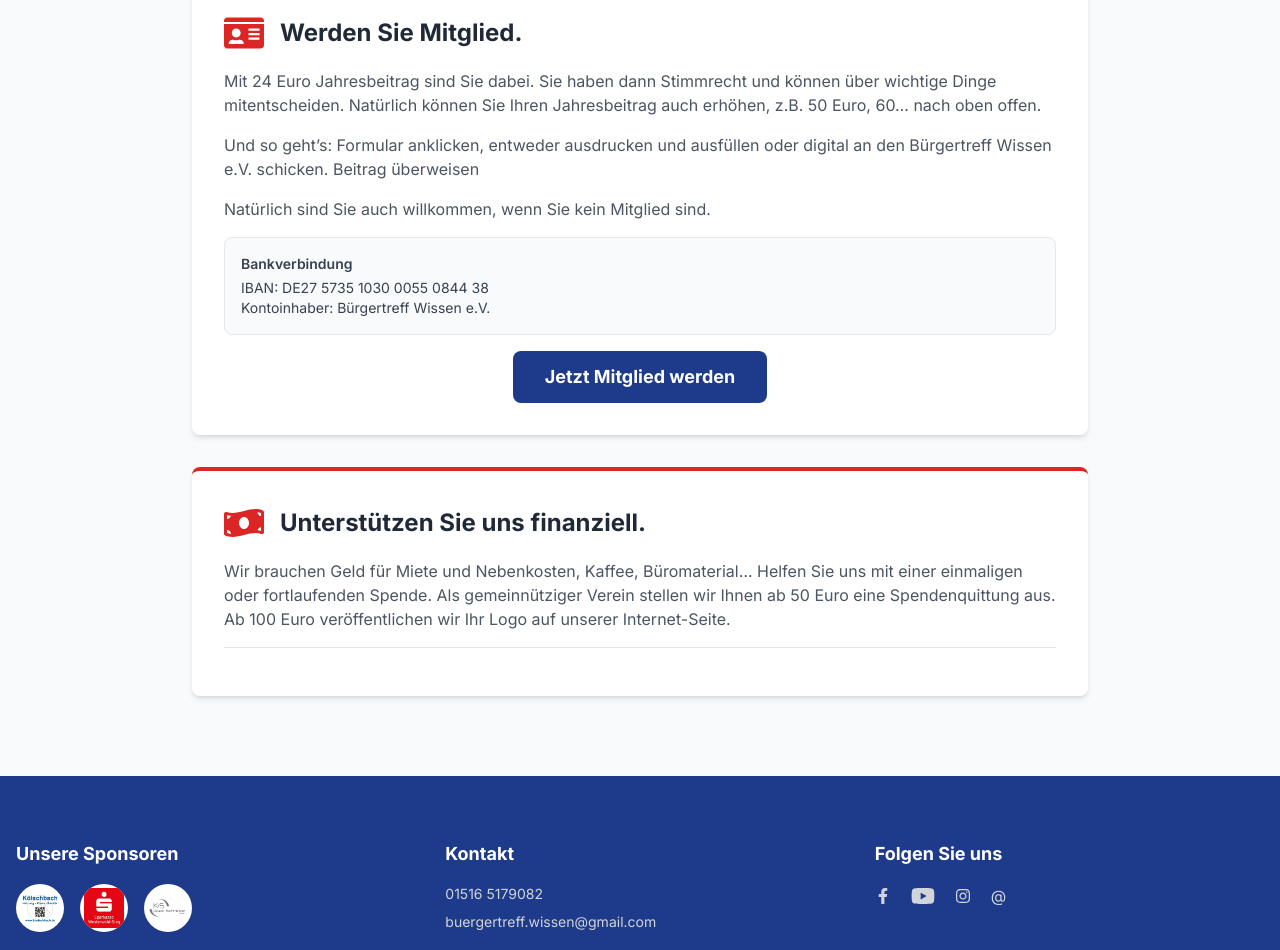
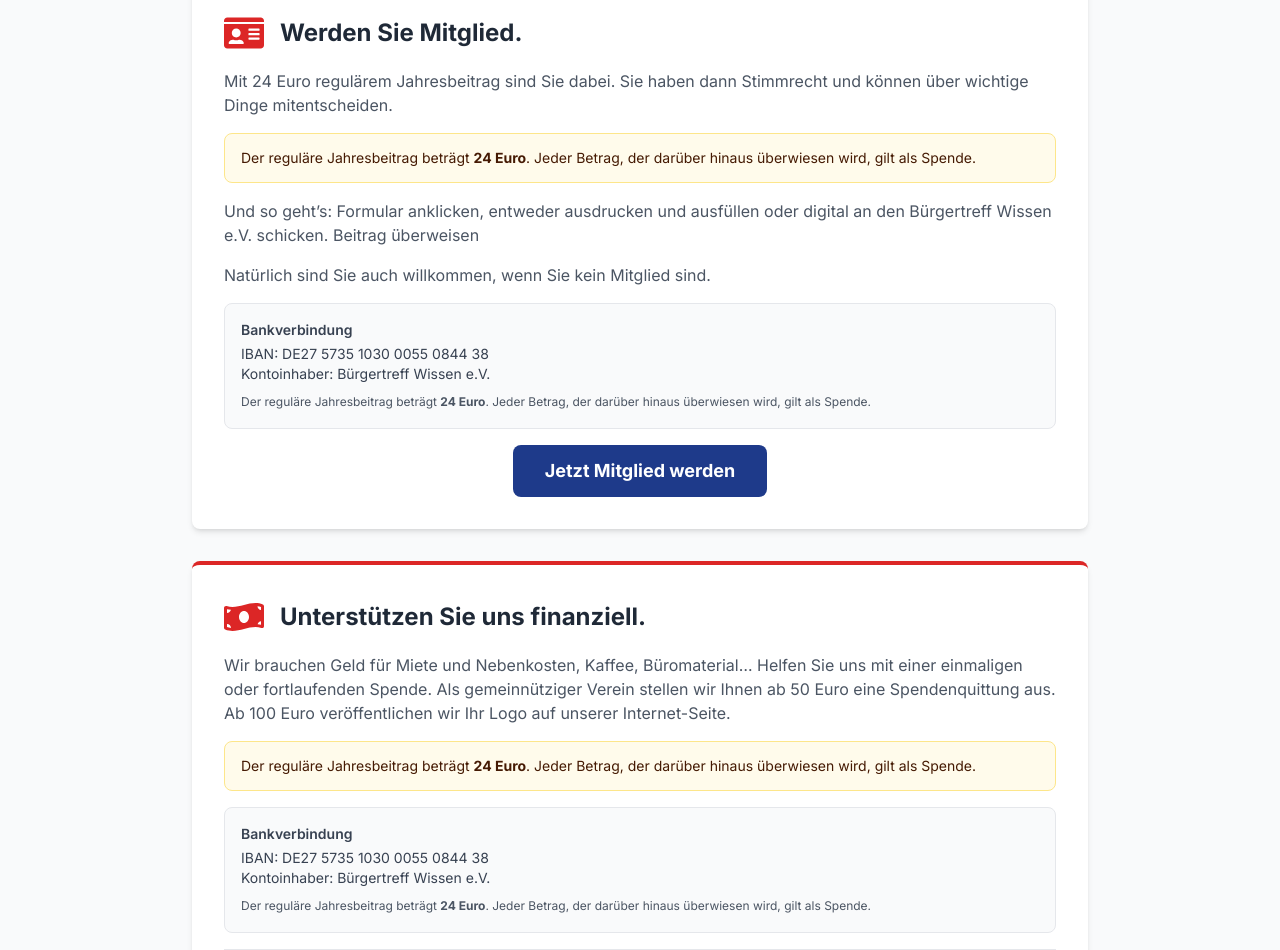
Before and after one commit to trgycln/buergertreff-react-sitesi, a React (Create React App) app: page /machen-sie-mit in a window 1280 px wide. Shown: the part 1220-2170 px from the top of the page. Built offline with nearby package versions, Linux system fonts and the light colour scheme; no server answers; the database is empty; a web font is replaced by a local one.

Commit message:
24 Euro uzeri spenden uyarisi eklendi

```diff
--- /dev/null
+++ b/src/components/ContributionNotice.js
@@ -0,0 +1,21 @@
+import React from 'react';
+
+const ContributionNotice = ({ compact = false, className = '' }) => {
+  const containerClasses = compact
+    ? `mt-2 ${className}`.trim()
+    : `mt-4 rounded-lg border border-amber-200 bg-amber-50 px-4 py-3 ${className}`.trim();
+
+  const textClasses = compact
+    ? 'text-xs leading-5 text-gray-600'
+    : 'text-sm leading-6 text-amber-950';
+
+  return (
+    <div className={containerClasses}>
+      <p className={textClasses}>
+        Der reguläre Jahresbeitrag beträgt <strong>24 Euro</strong>. Jeder Betrag, der darüber hinaus überwiesen wird, gilt als Spende.
+      </p>
+    </div>
+  );
+};
+
+export default ContributionNotice;
--- a/src/pages/Beitrittsformular.js
+++ b/src/pages/Beitrittsformular.js
@@ -14,6 +14,7 @@
 import qrCode50 from '../assets/images/qr-code-50.png';
 
 import { Helmet } from 'react-helmet-async';
+import ContributionNotice from '../components/ContributionNotice';
 
 const Beitrittsformular = () => {
   const emailSubject = "Neue Beitrittserklärung (von der Webseite)";
@@ -104,12 +105,13 @@
               <p className="text-sm text-gray-500 mb-4">
                 Wählen Sie Ihren Jahresbeitrag. Sie können bequem per QR-Code über Ihre Banking-App oder manuell per Überweisung bezahlen.
               </p>
+              <ContributionNotice />
               <div className="space-y-4">
                 <div className="p-4 border rounded-lg">
                   <label className="flex items-center cursor-pointer">
                     {/* GÜNCELLENDİ: name="Beitrag" -> name="beitrag", value basitleştirildi */}
                     <input type="radio" name="beitrag" value="24" className="h-5 w-5 text-rcRed focus:ring-rcRed" defaultChecked onClick={() => setVisibleQrCode(null)} />
-                    <span className="ml-4 text-gray-700">Ich bezahle den Mindest-Jahresbeitrag in Höhe von <strong>24,00 Euro</strong></span>
+                    <span className="ml-4 text-gray-700">Ich bezahle den regulären Jahresbeitrag in Höhe von <strong>24,00 Euro</strong></span>
                   </label>
                   <button type="button" onClick={() => toggleQrCode('24')} className="mt-2 ml-8 flex items-center text-sm text-rcBlue font-semibold hover:underline">
                     <FaQrcode className="mr-2" /> Mit QR-Code bezahlen
@@ -119,7 +121,7 @@
                   <label className="flex items-center cursor-pointer">
                     {/* GÜNCELLENDİ: name="Beitrag" -> name="beitrag", value basitleştirildi */}
                     <input type="radio" name="beitrag" value="50" className="h-5 w-5 text-rcRed focus:ring-rcRed" onClick={() => setVisibleQrCode(null)} />
-                    <span className="ml-4 text-gray-700">Ich unterstütze den Verein mit einem erhöhten Jahresbeitrag in Höhe von <strong>50,00 Euro</strong></span>
+                    <span className="ml-4 text-gray-700">Ich überweise <strong>50,00 Euro</strong>. Davon gelten <strong>24,00 Euro</strong> als Jahresbeitrag und <strong>26,00 Euro</strong> als Spende.</span>
                   </label>
                   <button type="button" onClick={() => toggleQrCode('50')} className="mt-2 ml-8 flex items-center text-sm text-rcBlue font-semibold hover:underline">
                     <FaQrcode className="mr-2" /> Mit QR-Code bezahlen
@@ -144,6 +146,7 @@
                 <p className="text-sm font-semibold text-gray-700">Bankverbindung</p>
                 <p className="text-sm text-gray-700 mt-1">IBAN: DE27 5735 1030 0055 0844 38</p>
                 <p className="text-sm text-gray-700">Kontoinhaber: Bürgertreff Wissen e.V.</p>
+                <ContributionNotice compact />
               </div>
             </div>
 
--- a/src/pages/Kontakt.js
+++ b/src/pages/Kontakt.js
@@ -1,8 +1,9 @@
 // src/pages/Kontakt.js
 import React from 'react';
 import PageBanner from '../components/PageBanner';
+import ContributionNotice from '../components/ContributionNotice';
 // Gerekli tüm ikonları tek bir yerden import ediyoruz
-import { FaMapMarkerAlt, FaPhone, FaEnvelope, FaFacebookF, FaInstagram, FaTwitter } from 'react-icons/fa';
+import { FaMapMarkerAlt, FaPhone, FaEnvelope } from 'react-icons/fa';
 
 import kontaktBannerImage from '../assets/images/kontakt-banner.png';
 import { Helmet } from 'react-helmet-async';
@@ -98,6 +99,7 @@
                                 <p>Turgay Celen</p>
                                 <h3 className="font-semibold text-gray-700 mt-6">Bankverbindung</h3>
                                 <p>IBAN: DE27 5735 1030 0055 0844 38<br/>Kontoinhaber: Bürgertreff Wissen e.V.</p>
+                                <ContributionNotice compact className="max-w-md" />
                             </div>
                         </div>
                     </div>
--- a/src/pages/MachenSieMit.js
+++ b/src/pages/MachenSieMit.js
@@ -5,6 +5,7 @@
 // Gerekli bileşenleri ve ikonları import edelim
 import PageBanner from "../components/PageBanner";
 import ActionCard from "../components/ActionCard";
+import ContributionNotice from "../components/ContributionNotice";
 import {
   FaIdCard,
   FaImage,
@@ -14,7 +15,6 @@
   FaCoffee,
   FaMoneyBillWave,
   FaHandsHelping,
-  FaClipboardList,
 } from "react-icons/fa";
 // Banner resmini import edelim
 import mitBannerImage from "../assets/images/machen-sie-mit-banner.jpg";
@@ -108,11 +108,10 @@
             </ActionCard>
             <ActionCard title="Werden Sie Mitglied." icon={<FaIdCard />}>
               <p>
-                Mit 24 Euro Jahresbeitrag sind Sie dabei. Sie haben dann
-                Stimmrecht und können über wichtige Dinge mitentscheiden.
-                Natürlich können Sie Ihren Jahresbeitrag auch erhöhen, z.B. 50
-                Euro, 60… nach oben offen.
+                Mit 24 Euro regulärem Jahresbeitrag sind Sie dabei. Sie haben
+                dann Stimmrecht und können über wichtige Dinge mitentscheiden.
               </p>
+              <ContributionNotice />
               <p>
                 Und so geht’s: Formular anklicken, entweder ausdrucken und
                 ausfüllen oder digital an den Bürgertreff Wissen e.V. schicken.
@@ -125,6 +124,7 @@
                 <p className="text-sm font-semibold text-gray-700">Bankverbindung</p>
                 <p className="text-sm text-gray-700 mt-1">IBAN: DE27 5735 1030 0055 0844 38</p>
                 <p className="text-sm text-gray-700">Kontoinhaber: Bürgertreff Wissen e.V.</p>
+                <ContributionNotice compact />
               </div>
               {/* Link/Buton, paragraftan SONRA ve kendi div'i içinde olmalı */}
               <div className="text-center mt-6">
@@ -149,6 +149,13 @@
                 Ihnen ab 50 Euro eine Spendenquittung aus. Ab 100 Euro
                 veröffentlichen wir Ihr Logo auf unserer Internet-Seite.
               </p>
+              <ContributionNotice />
+              <div className="mt-5 p-4 bg-gray-50 border border-gray-200 rounded-lg">
+                <p className="text-sm font-semibold text-gray-700">Bankverbindung</p>
+                <p className="text-sm text-gray-700 mt-1">IBAN: DE27 5735 1030 0055 0844 38</p>
+                <p className="text-sm text-gray-700">Kontoinhaber: Bürgertreff Wissen e.V.</p>
+                <ContributionNotice compact />
+              </div>
               <div className="mt-4 pt-4 border-t"></div>
             </ActionCard>
           </div>
```
Also changed, not shown: src/pages/admin/BuchhaltungContacts.js (+76 -15 lines).
